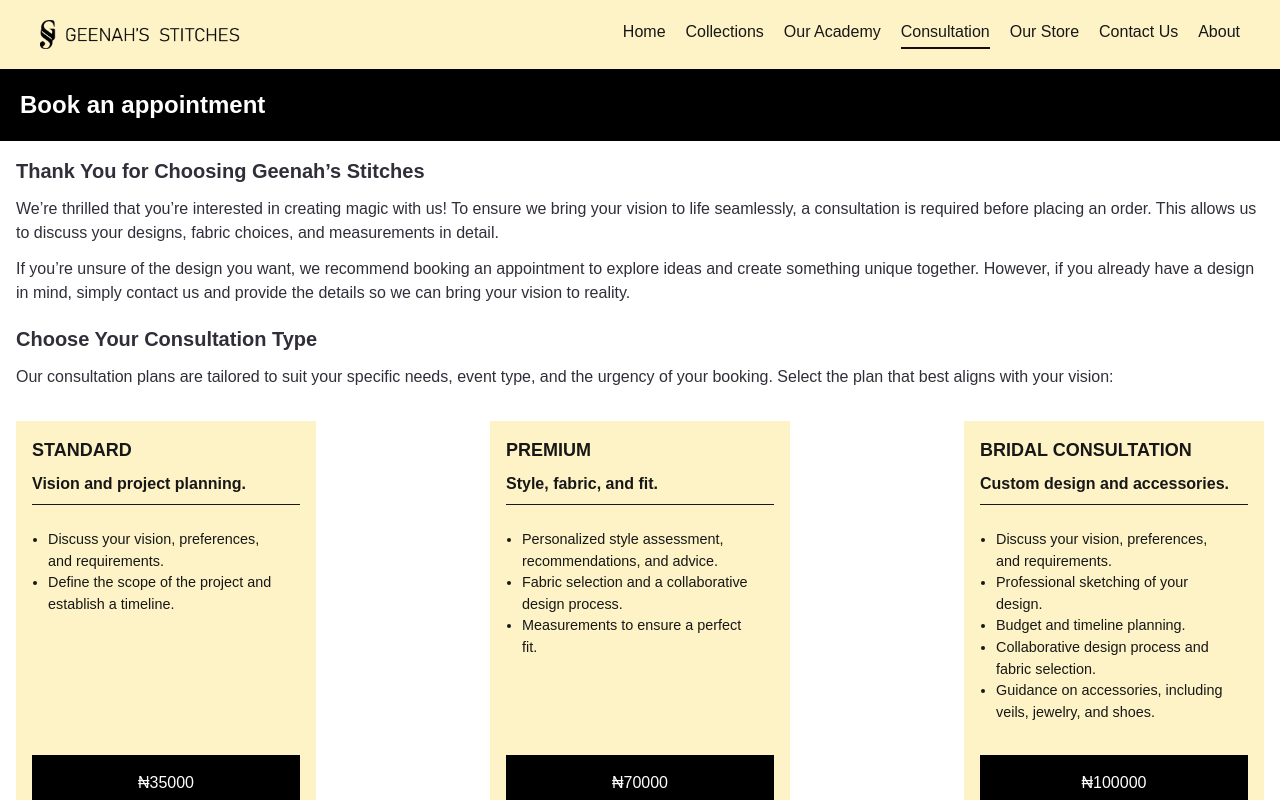
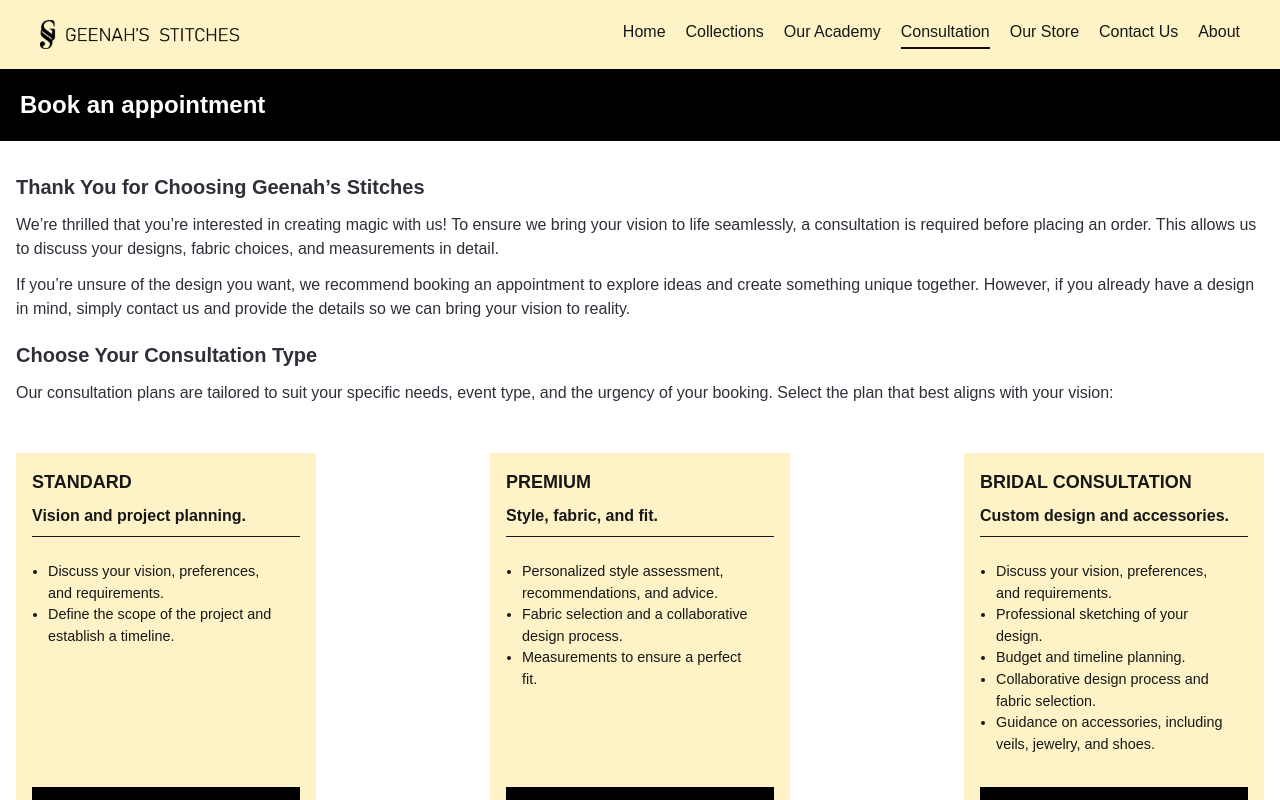
Before and after one commit to jojothomas1515/geenahsstitches, a Next.js app: page /consultation in a window 1280 px wide. Shown: the top 800 px of the page. Built offline with nearby package versions, Linux system fonts and the light colour scheme.

Commit message:
consultation

```diff
--- a/src/app/(main)/consultation/page.tsx
+++ b/src/app/(main)/consultation/page.tsx
@@ -6,7 +6,7 @@ const Consultation = async () => {
         <h1 className="md:font-bold md:text-2xl text-white">Book an appointment</h1>
       </section>
       <section>
-        <div className="container m-auto p-4 text-[#312e39]">
+        <div className="container m-auto p-4 py-8 text-[#312e39]">
           <h4 className="text-xl font-bold mb-3">Thank You for Choosing Geenah’s Stitches</h4>
           <p className="mb-3">
             We’re thrilled that you’re interested in creating magic with us! To
```
